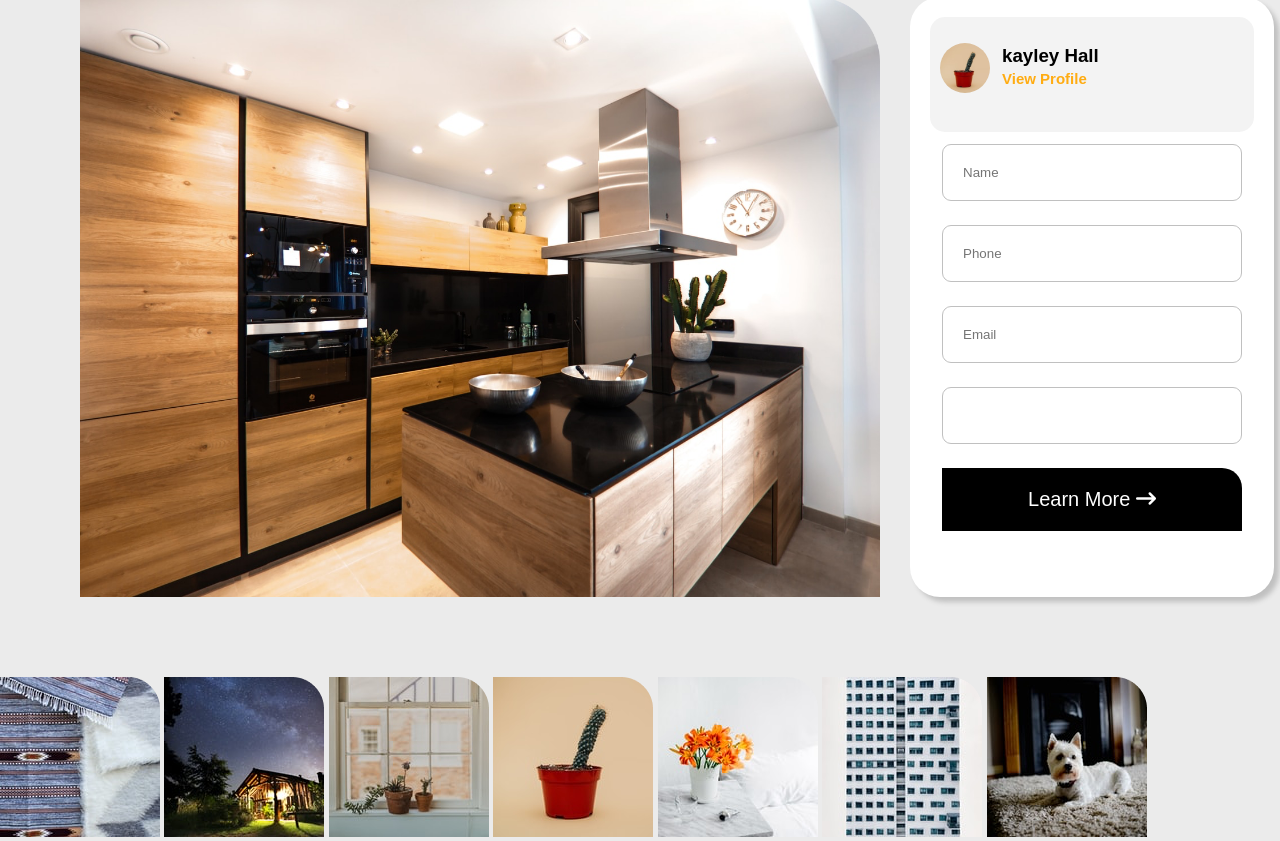
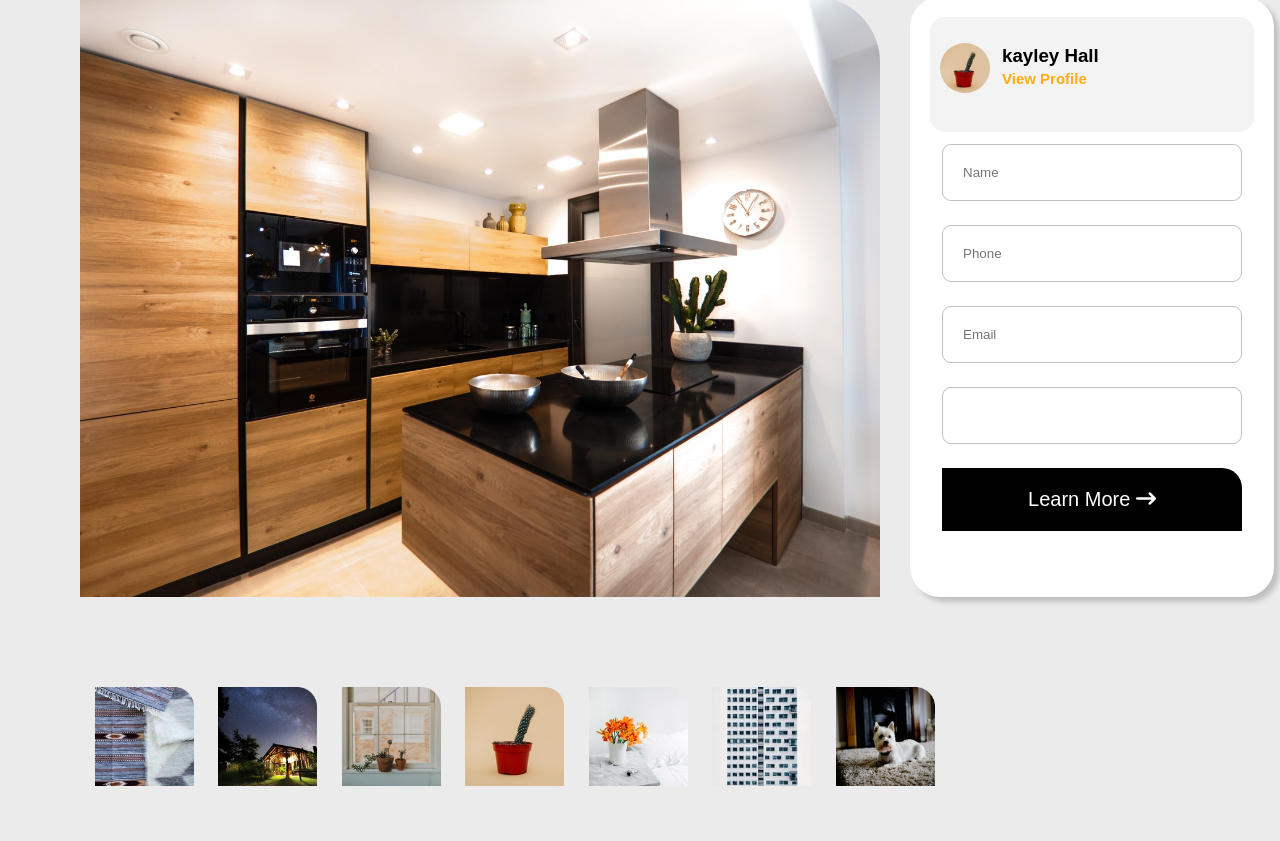
Before and after one commit to Ezra-code/Quick-Movers, a plain HTML site: page assets/pages/movers.html in a window 1280 px wide. Shown: the part 544-1385 px from the top of the page. After the commit the page ends 1344 px from the top, so only its background shows below. Drawn offline with Linux system fonts and the light colour scheme.

Commit message:
styles the images part to the property page

```diff
--- a/assets/styles/movers.css
+++ b/assets/styles/movers.css
@@ -124,14 +124,14 @@ button{
     border-radius: 0 20px 0 0;
     border: none;
 }
-/*.images{
+.images{
     padding-left: 85px;
 }
 .images img{
     width: 99px;
     margin: 10px;
 }
-.Details, .description, .features{
+/*.Details, .description, .features{
     width: 840px;
     background-color: white;
     border-radius: 12px;
```
